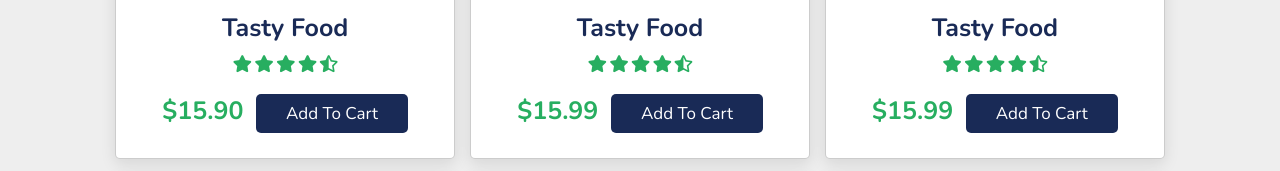
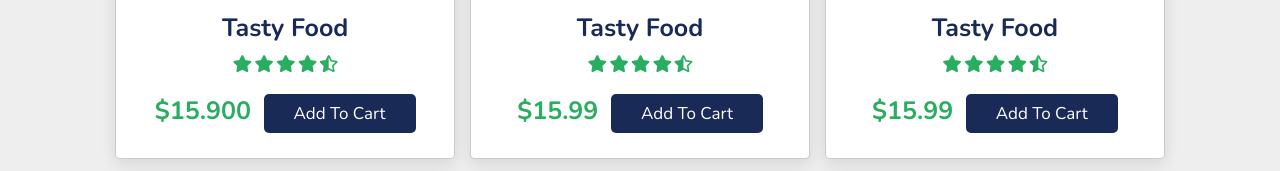
Before and after one commit to jaypawar2004/Resto, a plain HTML site: page index.html in a window 1280 px wide. Shown: the part 980-1151 px from the top of the page. Drawn offline with nearby package versions, Linux system fonts and the light colour scheme.

Commit message:
Update index.html

```diff
--- a/index.html
+++ b/index.html
@@ -126,7 +126,7 @@
                 <i class="fas fa-star"></i>
                 <i class="fas fa-star-half-alt"></i>
             </div>
-            <span>$15.90</span>
+            <span>$15.900</span>
             <a href="#" class="btn">add to cart</a>
         </div>
 
```
